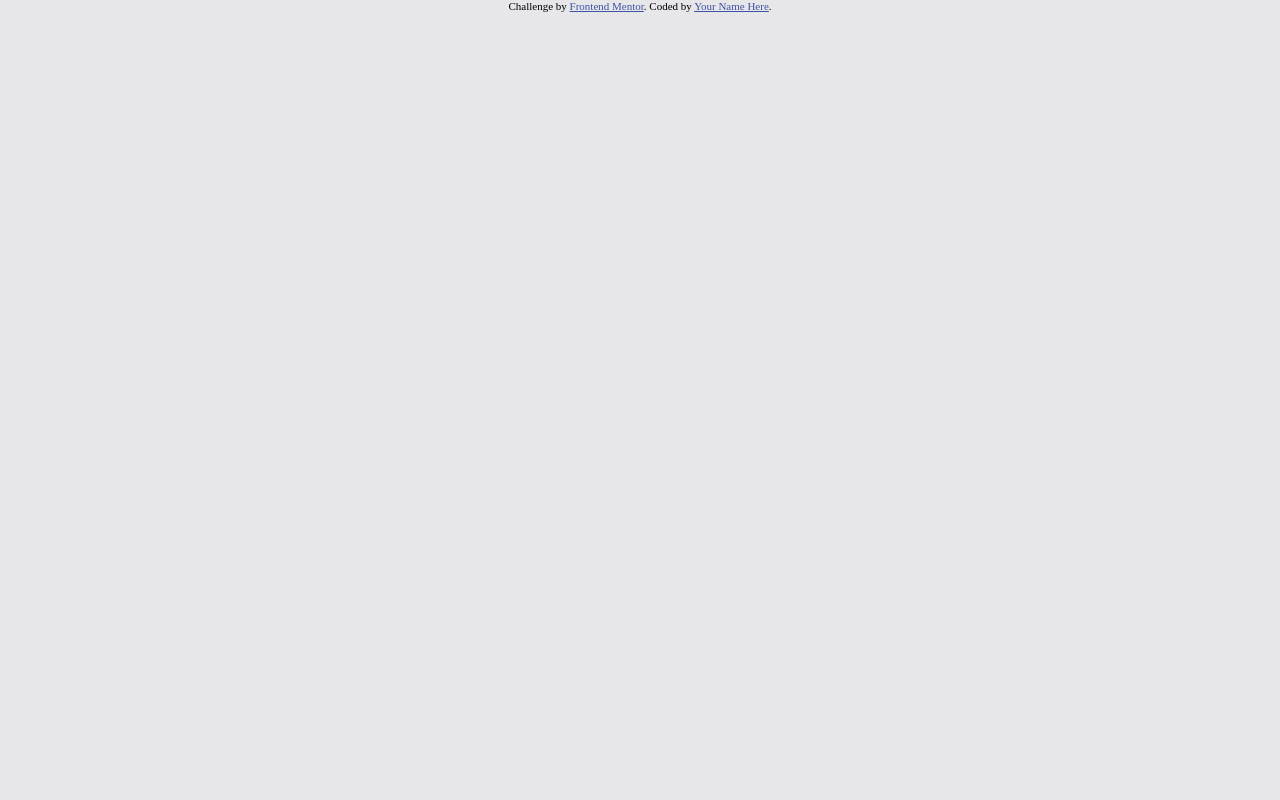
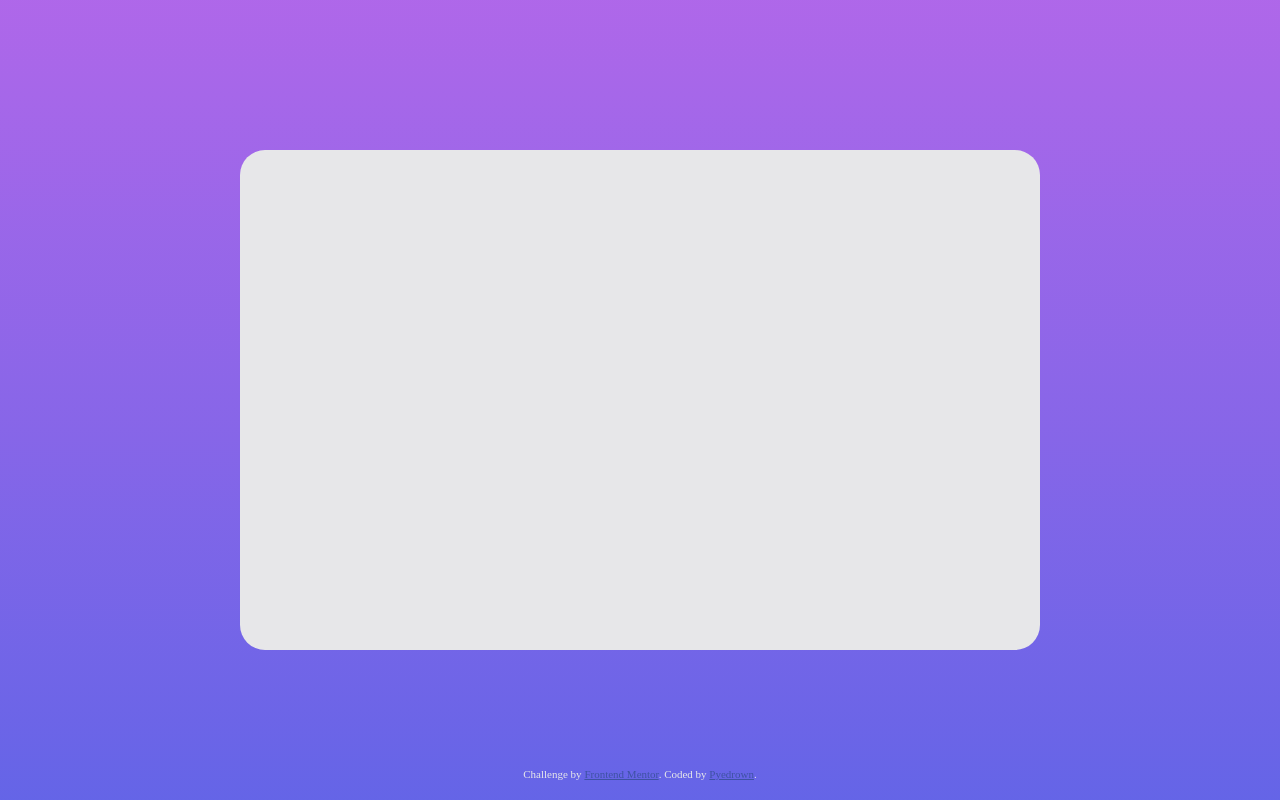
Before and after one commit to AstronautoLunar/faq-accordion-card-webpack, a website built with webpack: page src/index.html in a window 1280 px wide. Built offline with nearby package versions, Linux system fonts and the light colour scheme.

Commit message:
:sparkles: Feito área do card
- Adicionado o gradiente na interface

- Adicionado meu nome e meu link do github ao texto abaixo do card

```diff
--- a/src/index.html
+++ b/src/index.html
@@ -15,11 +15,17 @@
     <link href="https://fonts.googleapis.com/css2?family=Kumbh+Sans:wght@400;700&display=swap" rel="stylesheet">
   </head>
   <body>
+    <main id="main">
+      <div id="card">
 
-    <div class="attribution">
-      Challenge by <a href="https://www.frontendmentor.io?ref=challenge" target="_blank">Frontend Mentor</a>.
-      Coded by <a href="#">Your Name Here</a>.
-    </div>
+      </div>
+
+      <div class="attribution">
+        Challenge by <a href="https://www.frontendmentor.io?ref=challenge" target="_blank">Frontend Mentor</a>.
+        Coded by <a href="https://github.com/Pyedrown">Pyedrown</a>.
+      </div>
+    </main>
+
     <script src="core/code.js"></script>
   </body>
 </html>
--- /dev/null
+++ b/src/sass/_card.sass
@@ -0,0 +1,7 @@
+#card
+    width: 800px
+    height: 500px
+
+    background-color: $lightGrayishBlue
+
+    border-radius: 25px
--- a/src/sass/_colors.sass
+++ b/src/sass/_colors.sass
@@ -10,3 +10,6 @@ $softBlue: hsl(240, 73%, 65%)
 $veryDarkGrayishBlue: hsl(237, 12%, 33%)
 $darkGrayishBlue: hsl(240, 6%, 50%)
 $lightGrayishBlue: hsl(240, 5%, 91%)
+
+// Others
+$link: hsl(228, 45%, 44%)
--- a/src/sass/_globals.sass
+++ b/src/sass/_globals.sass
@@ -8,8 +8,13 @@
     font-size: 11px
     text-align: center
 
+    position: absolute
+    bottom: 20px
+
+    color: $lightGrayishBlue
+
     a
-        color: hsl(228, 45%, 44%)
+        color: $link
 
 body
     background-color: $lightGrayishBlue
--- /dev/null
+++ b/src/sass/_style.sass
@@ -0,0 +1,10 @@
+#main
+    width: 100%
+    height: 100vh
+
+    background-image: linear-gradient(to bottom, $softViolet, $softBlue)
+
+    display: flex
+    flex-direction: column
+    justify-content: center
+    align-items: center
--- a/src/sass/main.sass
+++ b/src/sass/main.sass
@@ -1,2 +1,4 @@
 @import 'colors'
 @import 'globals'
+@import 'style'
+@import 'card'
```
Also changed, not shown: src/core/code.js (+1 -1 lines).
